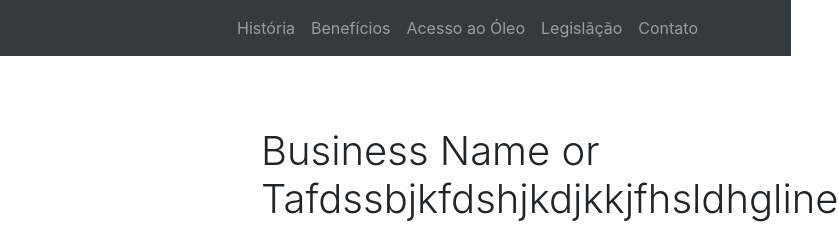
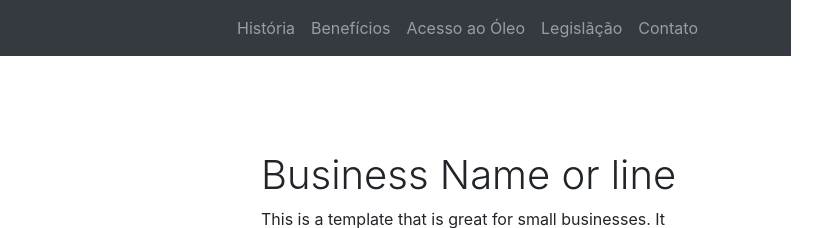
Before and after one commit to fael-silva/legalize, a website: page index.html in a window 1280 px wide. Shown: the top 228 px of the page, 489-1328 px from the left, 839 px wide, since content can reach past the window. Drawn offline with Linux system fonts and the light colour scheme.

Commit message:
Retirei o texto aleatório do bunitim

```diff
--- a/index.html
+++ b/index.html
@@ -60,7 +60,7 @@
       </div>
       <!-- /.col-lg-8 -->
       <div class="col-lg-5">
-        <h1 class="font-weight-light">Business Name or Tafdssbjkfdshjkdjkkjfhsldhgline</h1>
+        <h1 class="font-weight-light">Business Name or line</h1>
         <p>This is a template that is great for small businesses. It doesn't have too much fancy flare to it, but it makes a great use of the standard Bootstrap core components. Feel free to use this template for any project you want!</p>
         <a class="btn btn-primary" href="#">Call to Action!</a>
       </div>
```
